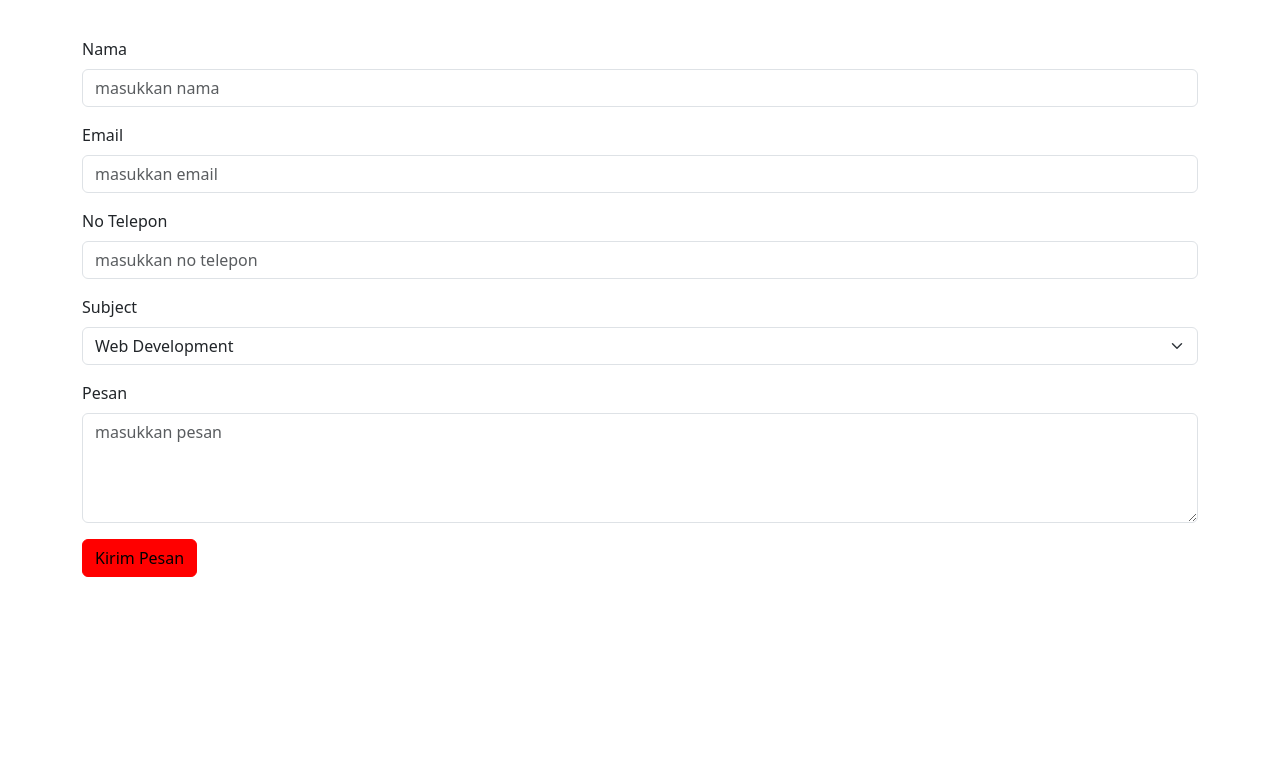
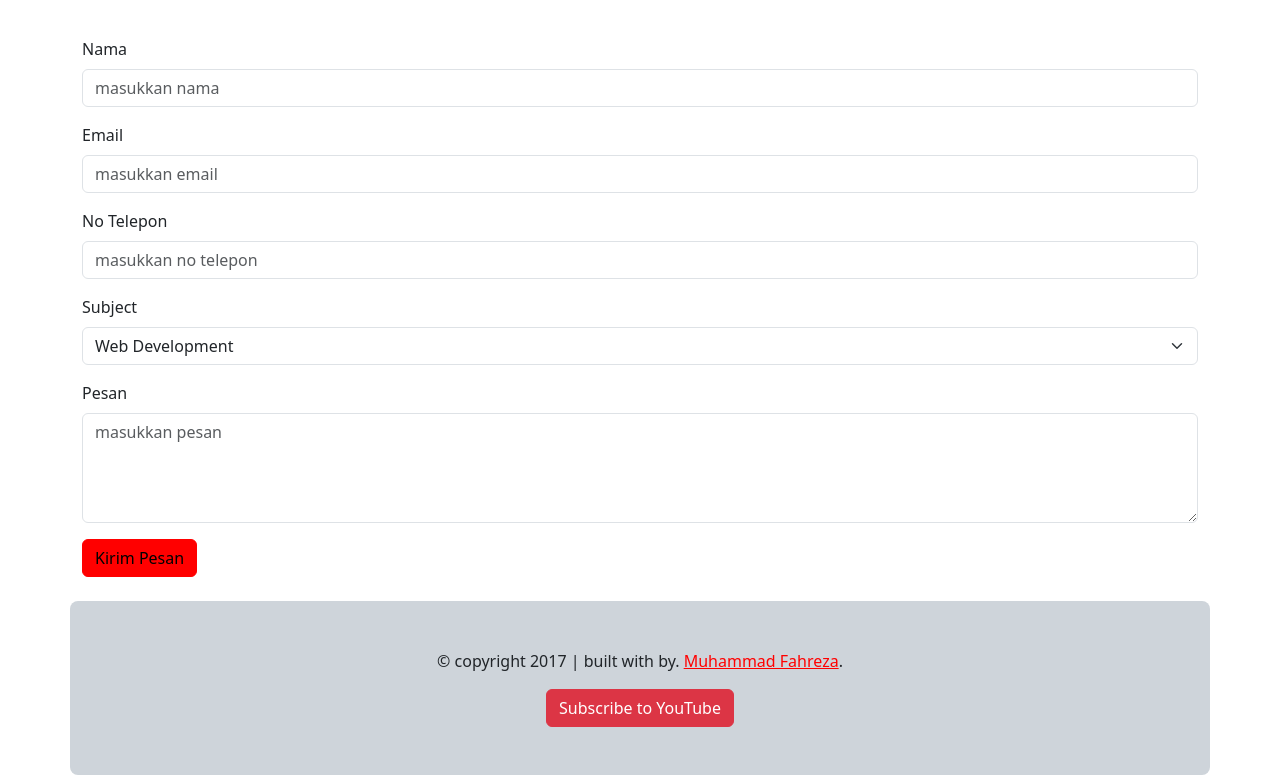
Before and after one commit to MhmdFahreza/MyPortofolioWithBootstrap5, a website: page src/index.html in a window 1280 px wide. Shown: the part 1303-2078 px from the top of the page. Before the commit the page ends 1880 px from the top, so only its background shows below. Drawn offline with Linux system fonts and the light colour scheme.

Commit message:
updated footer

```diff
--- a/src/index.html
+++ b/src/index.html
@@ -199,9 +199,25 @@
         <textarea class="form-control" id="message" rows="4" placeholder="masukkan pesan"></textarea>
       </div>
       <button type="submit" class="btn btn-primary">Kirim Pesan</button>
+      <br>
+      <br>
     </form>
   </div>
 
+  <footer>
+    <div class="container text-center custom-bg">
+      <div class="row">
+        <div class="col-sm-12">
+          <p>&copy; copyright 2017 | built with <i class="glyphicon glyphicon-heart"></i> by. <a href="https://www.instagram.com/imfhrz">Muhammad Fahreza</a>.</p>
+        </div>
+      </div>
+      <div class="row">
+        <div class="col-sm-12">
+          <a href="https://www.youtube.com/@FareekzYT" class="btn btn-danger"><i class="glyphicon glyphicon-play"></i>Subscribe to YouTube</a>
+        </div>
+      </div>
+    </div>
+  </footer>
 
 </body>
 
```
